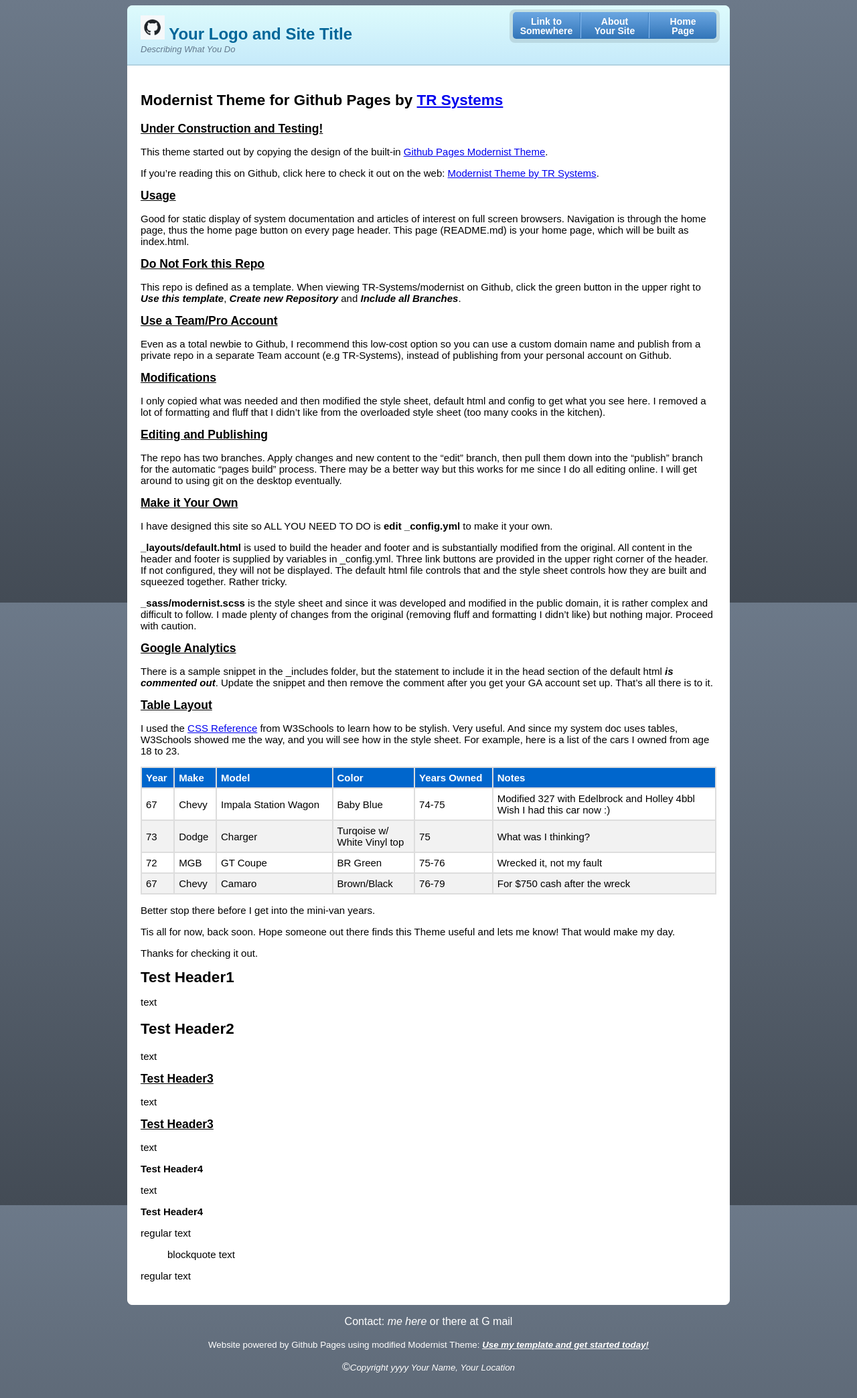
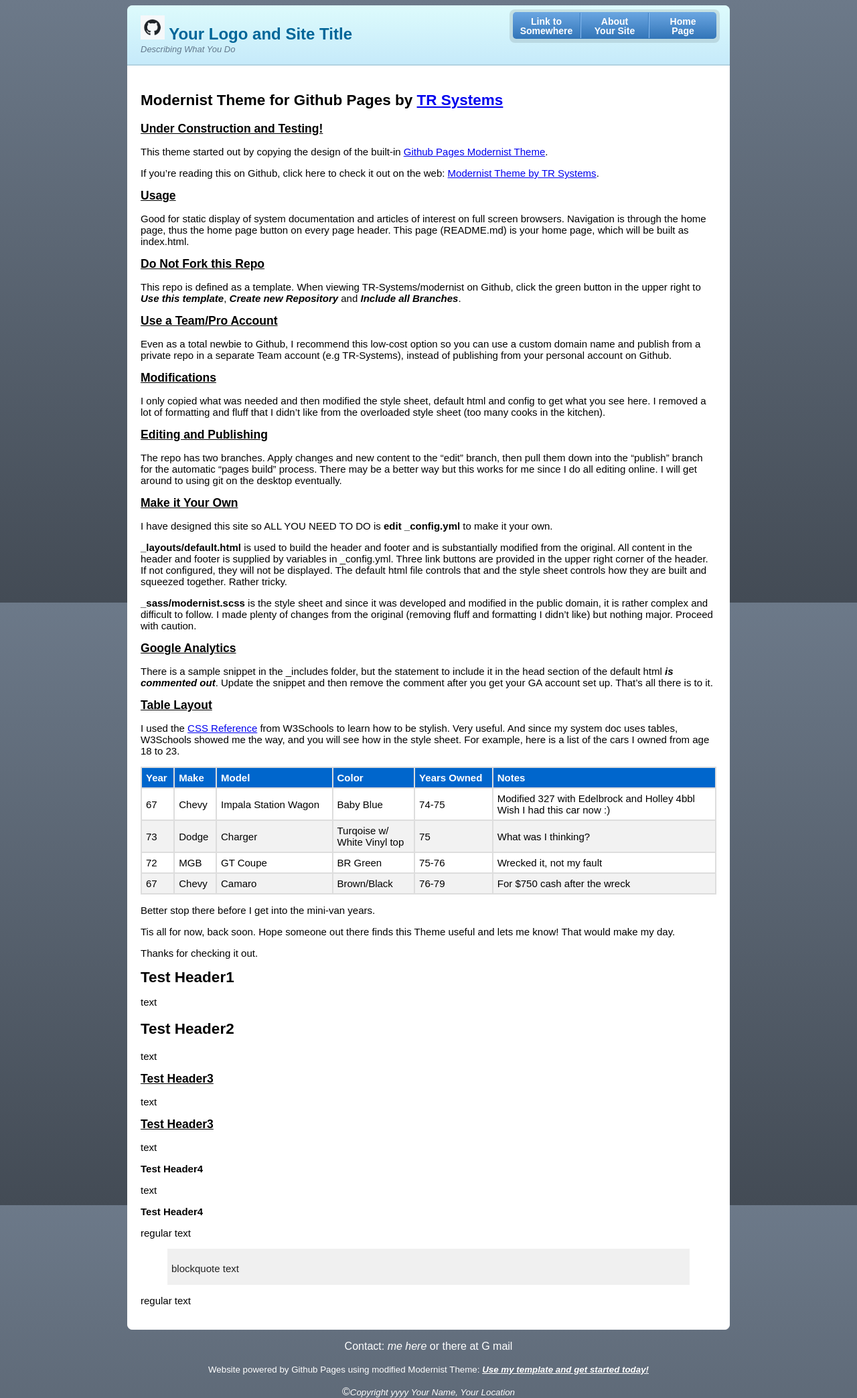
Before and after one commit to TR-Systems/modernist, a Jekyll site: the page built from README.md, in a window 1280 px wide. Shown: the whole page at 67% size. Built offline with Jekyll 4.4.1, drawn with Linux system fonts in a browser that asks for light colours; our own code applies the rules of GitHub Pages for plain Markdown files; before the commit the page ends 2051 px from its top, so only the background shows below that.

Commit message:
Update modernist.scss

```diff
--- a/_sass/modernist.scss
+++ b/_sass/modernist.scss
@@ -195,6 +195,13 @@
 
 tr:hover {background-color: #ddd;}
 
+blockquote {
+  padding:6px 6px 1px 6px;
+  background:#ccc;
+  background:rgba(#000, 0.06);
+  color:#222;
+}
+
 img {
   max-width:100%;
 }
```
